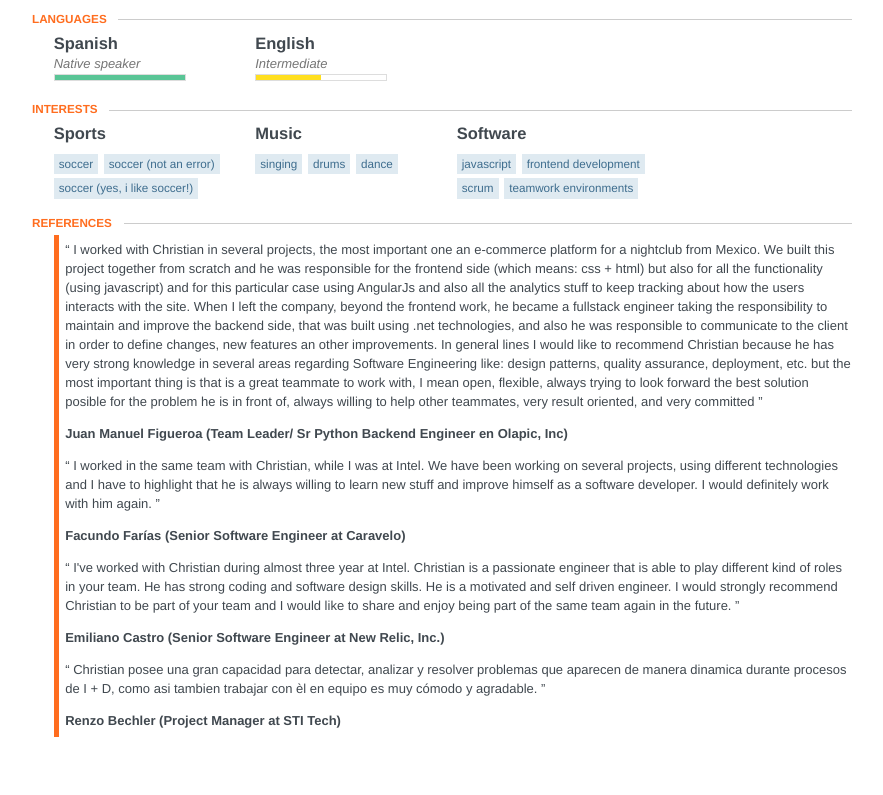
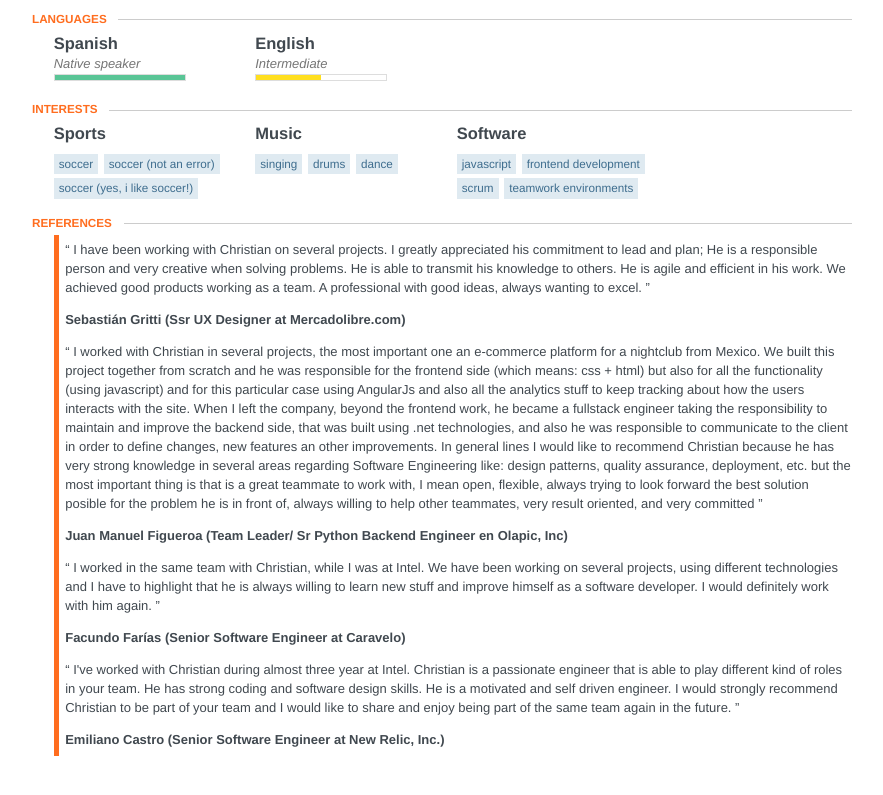
Before and after one commit to chmartinez/my-resume, a website: page resume.html in a window 1280 px wide. Shown: the part 1785-2580 px from the top of the page, without its empty margins (198-1081 px from the left). Drawn offline with Linux system fonts and the light colour scheme.

Commit message:
Actualizando resumen

```diff
--- a/resume.html
+++ b/resume.html
@@ -753,12 +753,12 @@ ul.courses li:hover {
 								<div class="bar"></div>
 							</div>
 							<ul class="keywords">
+								<li>Javascript</li>
+								<li>AngularJS</li>
+								<li>Jquery</li>
 								<li>HTML5</li>
 								<li>CSS</li>
-								<li>Javascript</li>
-								<li>AngularJS</li>
 								<li>Ionic</li>
-								<li>Jquery</li>
 							</ul>
 						</div>
 						<div class="item">
@@ -1361,6 +1361,15 @@ ul.courses li:hover {
 					<section id="references">
 						<div class="item">
 							<blockquote class="reference">
+								&#8220;&#32;I have been working with Christian on several projects. I greatly appreciated his commitment to lead and plan; He is a responsible person and very creative when solving problems.
+He is able to transmit his knowledge to others. He is agile and efficient in his work. We achieved good products working as a team. A professional with good ideas, always wanting to excel.&#32;&#8221;
+							</blockquote>
+							<div class="name">
+								Sebastián Gritti (Ssr UX Designer at Mercadolibre.com)
+							</div>
+						</div>
+						<div class="item">
+							<blockquote class="reference">
 								&#8220;&#32;I worked with Christian in several projects, the most important one an e-commerce platform for a nightclub from Mexico. We built this project together from scratch and he was responsible for the frontend side (which means: css + html) but also for all the functionality (using javascript) and for this particular case using AngularJs and also all the analytics stuff to keep tracking about how the users interacts with the site. When I left the company, beyond the frontend work, he became a fullstack engineer taking the responsibility to maintain and improve the backend side, that was built using .net technologies, and also he was responsible to communicate to the client in order to define changes, new features an other improvements.  In general lines I would like to recommend Christian because he has very strong knowledge in several areas regarding Software Engineering like: design patterns, quality assurance, deployment, etc. but the most important thing is that is a great teammate to work with, I mean open, flexible, always trying to look forward the best solution posible for the problem he is in front of, always willing to help other teammates, very result oriented, and very committed&#32;&#8221;
 							</blockquote>
 							<div class="name">
@@ -1381,14 +1390,6 @@ ul.courses li:hover {
 							</blockquote>
 							<div class="name">
 								Emiliano Castro (Senior Software Engineer at New Relic, Inc.)
-							</div>
-						</div>
-						<div class="item">
-							<blockquote class="reference">
-								&#8220;&#32;Christian posee una gran capacidad para detectar, analizar y resolver problemas que aparecen de manera dinamica durante procesos de I + D, como asi tambien trabajar con èl en equipo es muy cómodo y agradable.&#32;&#8221;
-							</blockquote>
-							<div class="name">
-								Renzo Bechler (Project Manager at STI Tech)
 							</div>
 						</div>
 					</section>
```
Also changed, not shown: resume.json (+8 -8 lines).
